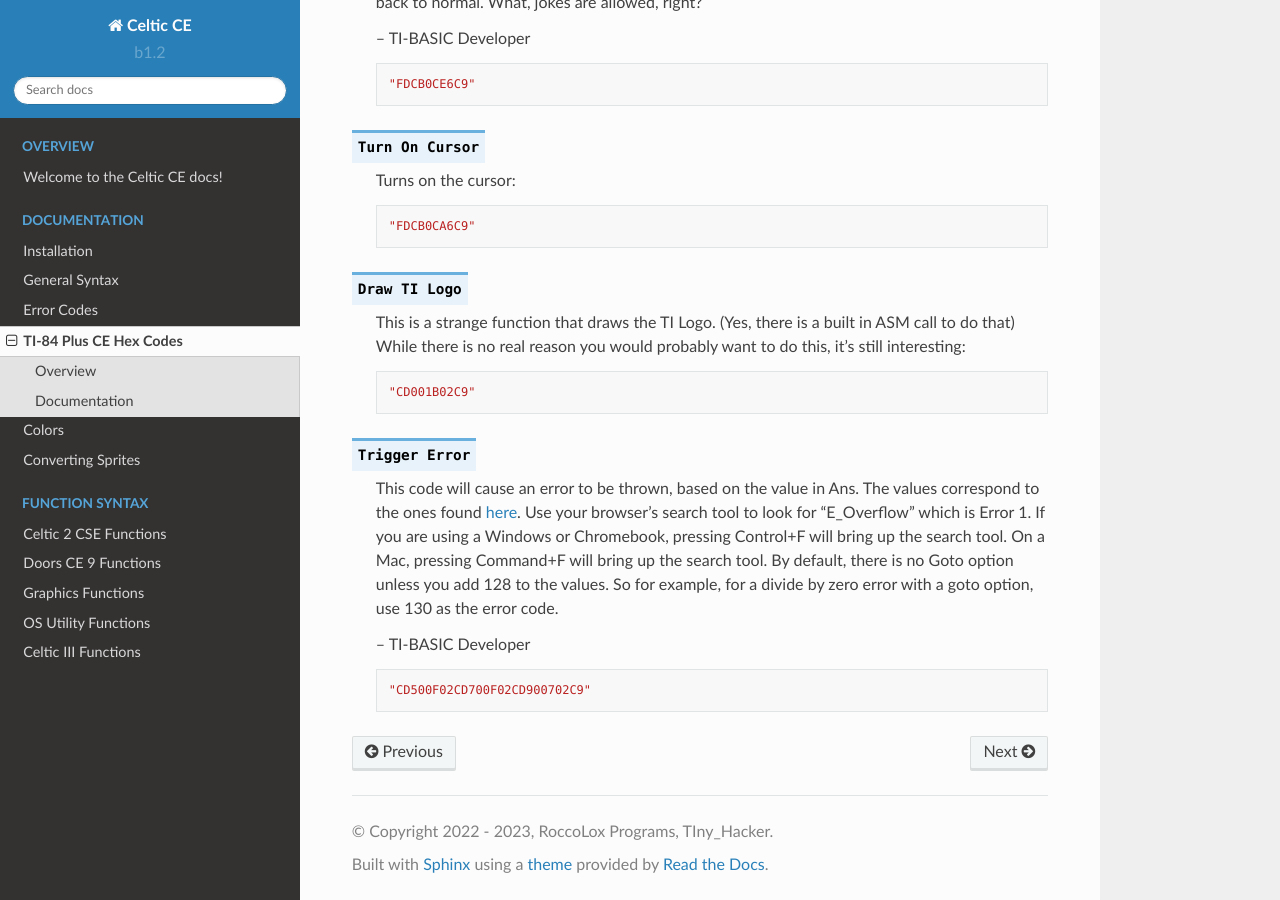
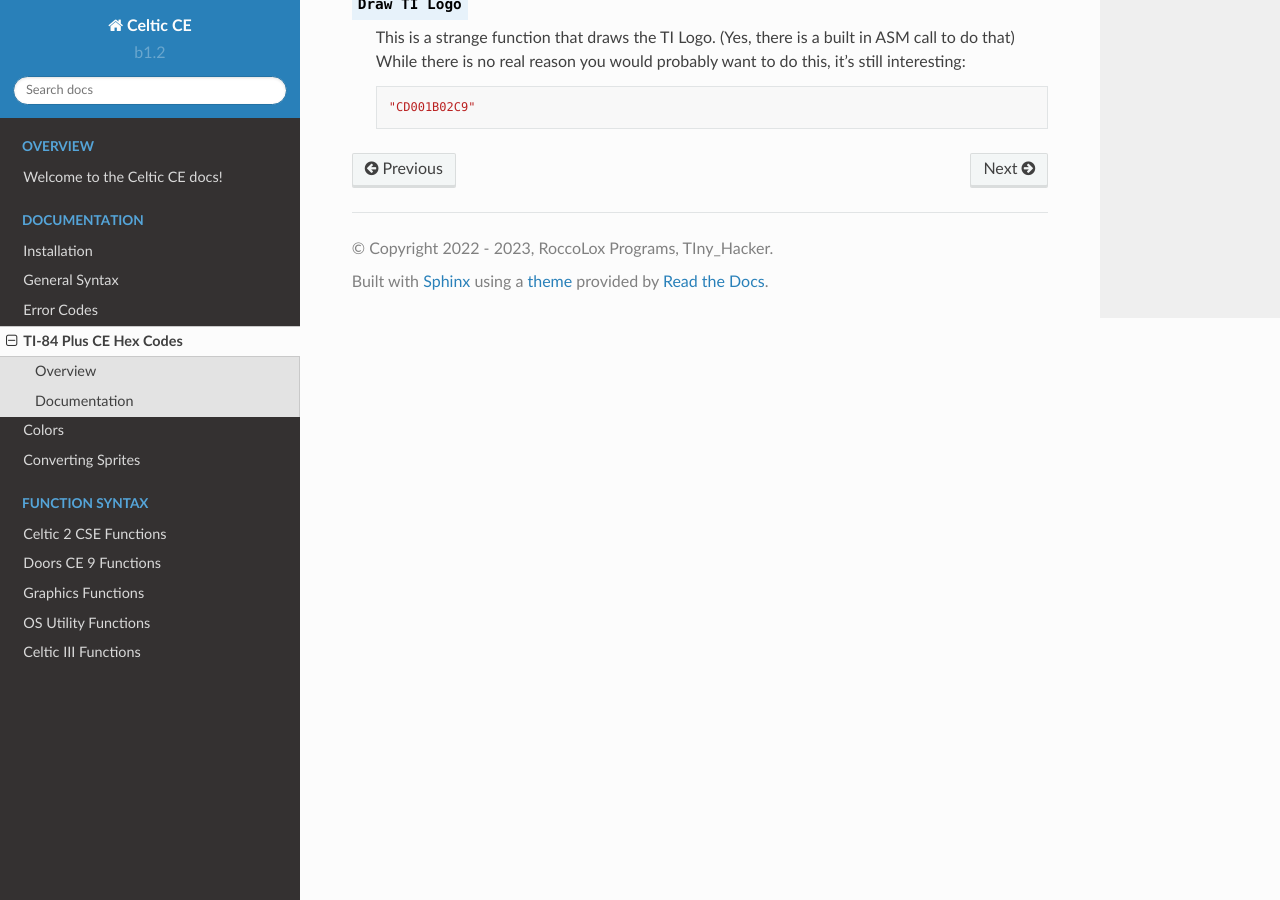
Before and after one commit to RoccoLoxPrograms/CelticCE, a Sphinx documentation site: the page built from docs/hexcodes.rst, in a window 1280 px wide and 900 px high, scrolled down 3807 px. Built offline with Sphinx 7.4.7 and the Read the Docs theme 2.0.0, drawn with Linux system fonts in a browser that asks for light colours; some of the changed text lies outside the part shown.

Commit message:
Fix broken links and hex codes in docs
Co-Authored-By: RoccoLox Programs <roccoloxprograms2018@gmail.com>

```diff
--- a/docs/graphicsfunctions.rst
+++ b/docs/graphicsfunctions.rst
@@ -106,7 +106,7 @@
 
 .. function:: PutSprite: det(21, x, y, width, height); Str9 = sprite data
 
-    This function draws a sprite at (x, y) with a width of width and a height of height. It is designed to be fast, and so it does not have as much error checking, meaning that it will display a sprite of the given width and height regardless of the length of the given sprite data. The sprite data is made up of hex values referring to xLIBC colors, which can be found `here <https://roccoloxprograms.github.io/xlibcColorPicker/>`__. The data is stored left to right and top to bottom. For example, take a sprite that looks like this:
+    This function draws a sprite at (x, y) with a width of width and a height of height. It is designed to be fast, and so it does not have as much error checking, meaning that it will display a sprite of the given width and height regardless of the length of the given sprite data. The sprite data is made up of hex values referring to xLIBC colors, which can be found `here <https://roccoloxprograms.github.io/XlibcColorPicker/>`__. The data is stored left to right and top to bottom. For example, take a sprite that looks like this:
 
     .. figure:: images/sampleSprite.png
         :alt: A sample sprite, being a basic face. Nobody knows what expression the face is making, since there weren't enough pixels in an 8x8 square to convey emotion.
@@ -150,7 +150,7 @@
      * ``Str9``: Sprite data, as explained above.
 
     Colors:
-     * Uses hex codes referring to the xLIBC colors. A good resource for the xLIBC palette can be found `here <https://roccoloxprograms.github.io/xlibcColorPicker/>`__.
+     * Uses hex codes referring to the xLIBC colors. A good resource for the xLIBC palette can be found `here <https://roccoloxprograms.github.io/XlibcColorPicker/>`__.
 
     Returns:
      * Draws a sprite of the specified width and height at (x, y).
--- a/docs/hexcodes.rst
+++ b/docs/hexcodes.rst
@@ -19,12 +19,6 @@
     Turns on the calculator's LCD::
 
         "3E09321900E3C9"
-
-.. function:: Set LCD Brightness
-
-    Set the LCD brightness to a value between 0 and 255 stored in Ans, 255 is low, 0 is high::
-
-        "CD500F02CD700F02322400F6C9"
 
 .. function:: Decrease Brightness
 
@@ -109,12 +103,6 @@
 
         "210000D43600E5D11301FF5702EDB0C9"
 
-.. function:: Fill Screen with xLIBC Color Value in Ans
-
-    Fills the screen with an `xLIBC Color <https://roccoloxprograms.github.io/XlibcColorPicker/>`__ in ``Ans``::
-
-        "CD500F02CD700F02320000D4210000D4E5D11301FF5702EDB0C9"
-
 .. function:: Run Indicator Off
 
     Turns off the run indicator::
@@ -166,13 +154,3 @@
     This is a strange function that draws the TI Logo. (Yes, there is a built in ASM call to do that) While there is no real reason you would probably want to do this, it's still interesting::
 
         "CD001B02C9"
-
-.. function:: Trigger Error
-
-    This code will cause an error to be thrown, based on the value in Ans. The values correspond to the ones found `here <https://www.brandonw.net/calcstuff/ti84pce.inc>`__. Use your browser's search tool to look for "E_Overflow" which is Error 1. If you are using a Windows or Chromebook, pressing Control+F will bring up the search tool. On a Mac, pressing Command+F will bring up the search tool. By default, there is no Goto option unless you add 128 to the values. So for example, for a divide by zero error with a goto option, use 130 as the error code.
-
-    -- TI-BASIC Developer
-
-    .. code-block::
-
-        "CD500F02CD700F02CD900702C9"
--- /dev/null
+++ b/docs/requirements.txt
@@ -0,0 +1,3 @@
+docutils==0.16
+sphinx==4.5.0
+sphinx_rtd_theme==1.0.0
```
Also changed, not shown: 2 other files.
